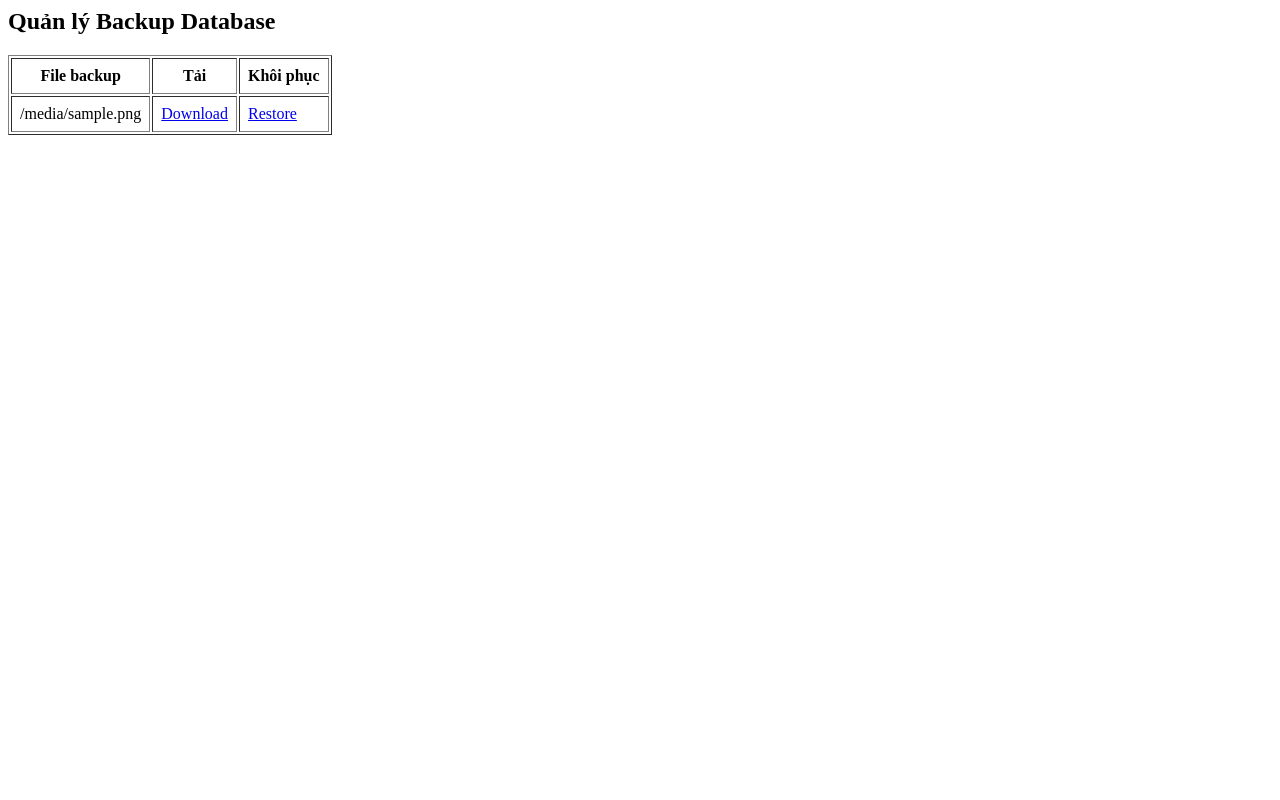
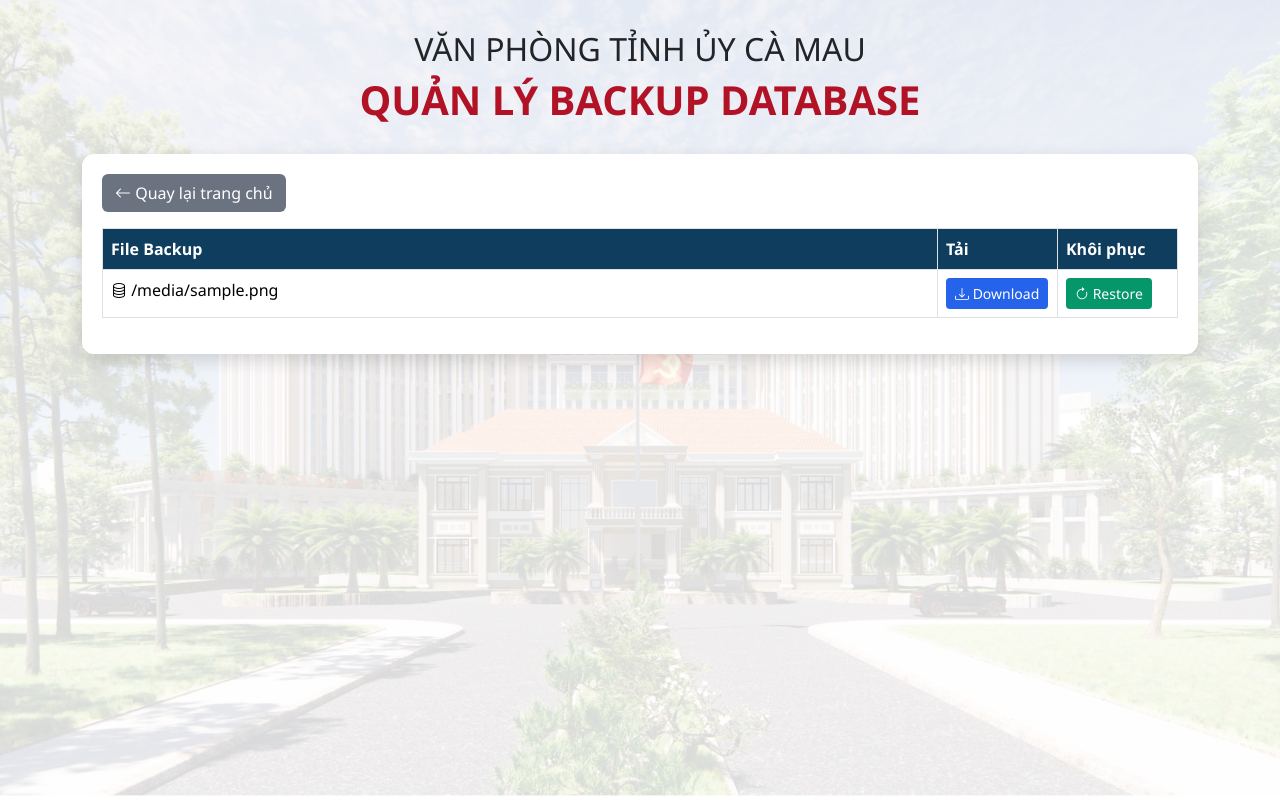
Before and after one commit to conkiencon2016-max/quanly-conglenh, a Flask app: template templates/backup_manager.html in a window 1280 px wide. Run offline with Flask 3, Linux system fonts and the light colour scheme; a user stored in the database is signed in; the template is opened without the code that fills it: most values are stand-ins (such as "Sample title", 1, 10 or a date in 2020).

Commit message:
Add files via upload

```diff
--- a/templates/backup_manager.html
+++ b/templates/backup_manager.html
@@ -1,32 +1,161 @@
-<h2>Quản lý Backup Database</h2>
+<!DOCTYPE html>
+<html lang="vi">
+<head>
+<meta charset="utf-8">
+<title>Quản lý Backup Database</title>
+<meta name="viewport" content="width=device-width, initial-scale=1">
 
-<table border="1" cellpadding="8">
+<link href="https://cdn.jsdelivr.net/npm/bootstrap@5.3.2/dist/css/bootstrap.min.css" rel="stylesheet">
+<link href="https://cdn.jsdelivr.net/npm/bootstrap-icons/font/bootstrap-icons.css" rel="stylesheet">
 
+<style>
+
+body{
+    font-family:Segoe UI,Arial;
+    margin:0;
+    background:url("/static/tru_so.jpg") center/cover fixed;
+}
+
+.overlay{
+    min-height:100vh;
+    background:rgba(255,255,255,0.85);
+    padding:30px;
+}
+
+header{
+    text-align:center;
+    margin-bottom:30px;
+}
+
+header h1{
+    color:#B11226;
+    font-weight:700;
+}
+
+.card-box{
+    background:white;
+    border-radius:12px;
+    padding:20px;
+    box-shadow:0 6px 18px rgba(0,0,0,0.15);
+}
+
+.table th{
+    background:#0F3D5E;
+    color:white;
+}
+
+.btn-download{
+    background:#2563EB;
+    color:white;
+}
+
+.btn-restore{
+    background:#059669;
+    color:white;
+}
+
+.btn-back{
+    background:#6B7280;
+    color:white;
+}
+
+</style>
+</head>
+
+<body>
+
+<div class="overlay">
+
+<header>
+<h2>VĂN PHÒNG TỈNH ỦY CÀ MAU</h2>
+<h1>QUẢN LÝ BACKUP DATABASE</h1>
+</header>
+
+<div class="container">
+
+<div class="card-box">
+
+<div class="d-flex justify-content-between mb-3">
+
+<a href="/" class="btn btn-back">
+<i class="bi bi-arrow-left"></i> Quay lại trang chủ
+</a>
+
+</div>
+
+<table class="table table-bordered table-hover">
+
+<thead>
 <tr>
-<th>File backup</th>
-<th>Tải</th>
-<th>Khôi phục</th>
+<th>File Backup</th>
+<th width="120">Tải</th>
+<th width="120">Khôi phục</th>
 </tr>
+</thead>
+
+<tbody>
+
+{% if files %}
 
 {% for f in files %}
 
 <tr>
 
-<td>{{f}}</td>
-
 <td>
-<a href="/download_backup/{{f}}">Download</a>
+<i class="bi bi-database"></i>
+{{f}}
 </td>
 
 <td>
+
+<a href="/download_backup/{{f}}"
+class="btn btn-download btn-sm">
+
+<i class="bi bi-download"></i>
+Download
+
+</a>
+
+</td>
+
+<td>
+
 <a href="/restore_backup/{{f}}"
-onclick="return confirm('Khôi phục database này?')">
+
+class="btn btn-restore btn-sm"
+
+onclick="return confirm('Bạn chắc chắn muốn khôi phục database này?')">
+
+<i class="bi bi-arrow-clockwise"></i>
 Restore
+
 </a>
+
 </td>
 
 </tr>
 
 {% endfor %}
 
+{% else %}
+
+<tr>
+<td colspan="3" class="text-center text-muted">
+Chưa có file backup
+</td>
+</tr>
+
+{% endif %}
+
+</tbody>
+
 </table>
+
+</div>
+
+</div>
+
+</div>
+
+</body>
+</html>
```
